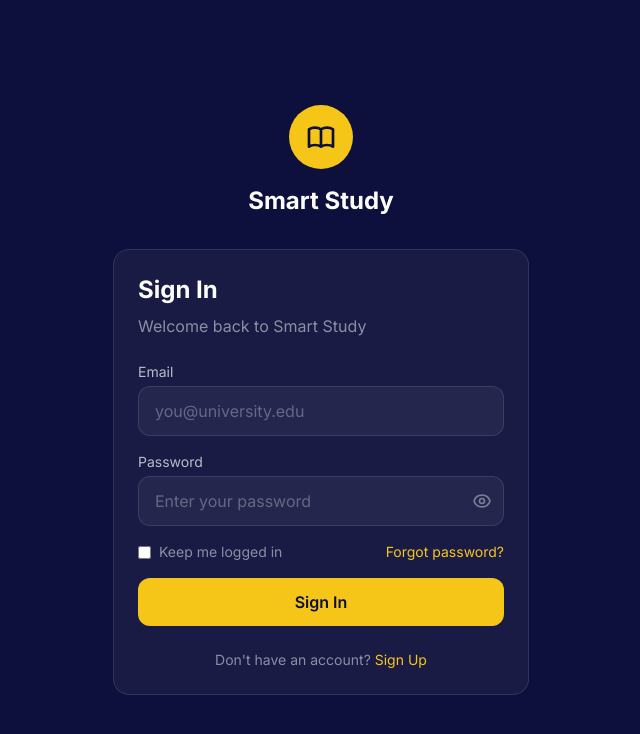
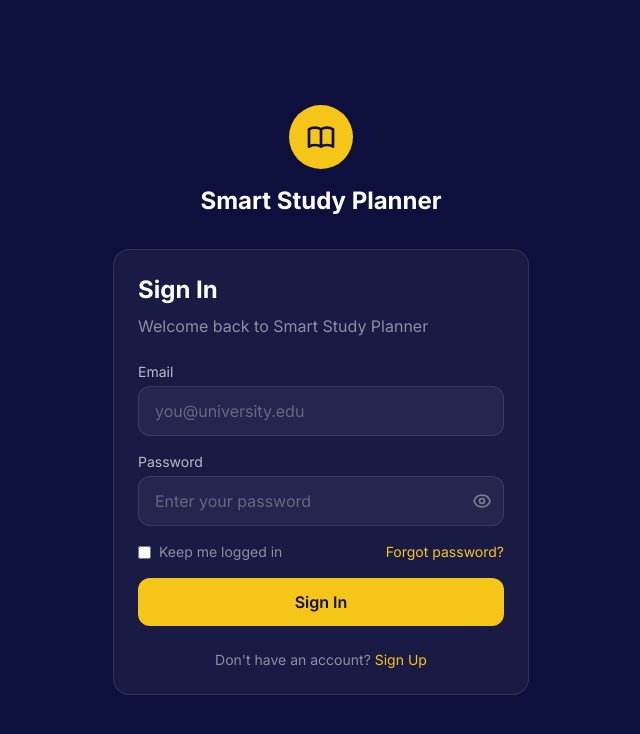
Before and after one commit to Bismark1hub/project-work, a React (Vite) app in the folder client/: page /sign-in in a window 1280 px wide. Shown: the top 734 px of the page, without its empty margins (319-959 px from the left). Built offline with nearby package versions, Linux system fonts and the light colour scheme; no server answers.

Commit message:
planner addition

```diff
--- a/client/dev-dist/sw.js
+++ b/client/dev-dist/sw.js
@@ -82,7 +82,7 @@ define(['./workbox-290dd570'], (function (workbox) { 'use strict';
     "revision": "3ca0b8505b4bec776b69afdba2768812"
   }, {
     "url": "index.html",
-    "revision": "0.03dc0at5n7o"
+    "revision": "0.qk4s6rsd5bs"
   }], {});
   workbox.cleanupOutdatedCaches();
   workbox.registerRoute(new workbox.NavigationRoute(workbox.createHandlerBoundToURL("index.html"), {
--- a/client/index.html
+++ b/client/index.html
@@ -4,12 +4,12 @@
     <meta charset="UTF-8" />
     <meta name="viewport" content="width=device-width, initial-scale=1.0" />
     <meta name="theme-color" content="#0D0F3C" />
-    <meta name="description" content=" Smart Study - Adaptive academic planner" />
+    <meta name="description" content=" Smart Study  Planner- Adaptive academic planner" />
     <link rel="preconnect" href="https://fonts.googleapis.com" />
     <link rel="preconnect" href="https://fonts.gstatic.com" crossorigin />
     <link href="https://fonts.googleapis.com/css2?family=Inter:wght@300;400;500;600;700;800&display=swap" rel="stylesheet" />
     <link rel="icon" type="image/png" href="/pwa-192x192.png" />
-    <title> Smart Study</title>
+    <title> Smart Study Planner</title>
   </head>
   <body class="bg-[#0D0F3C] text-white">
     <div id="root"></div>
--- a/client/public/push-handler.js
+++ b/client/public/push-handler.js
@@ -1,5 +1,5 @@
 self.addEventListener('push', (event) => {
-  let data = { title: ' Smart Study', body: '' };
+  let data = { title: ' Smart Study Planner', body: '' };
 
   if (event.data) {
     try {
--- a/client/src/App.tsx
+++ b/client/src/App.tsx
@@ -47,7 +47,7 @@ function AuthWrapper({ children }: { children: React.ReactNode }) {
               <path strokeLinecap="round" strokeLinejoin="round" strokeWidth={2} d="M12 6.253v13m0-13C10.832 5.477 9.246 5 7.5 5S4.168 5.477 3 6.253v13C4.168 18.477 5.754 18 7.5 18s3.332.477 4.5 1.253m0-13C13.168 5.477 14.754 5 16.5 5c1.747 0 3.332.477 4.5 1.253v13C19.832 18.477 18.247 18 16.5 18c-1.746 0-3.332.477-4.5 1.253" />
             </svg>
           </div>
-          <h1 className="text-2xl font-bold"> Smart Study</h1>
+          <h1 className="text-2xl font-bold"> Smart Study Planner</h1>
         </div>
         <div className="bg-white/5 border border-white/10 rounded-2xl p-6">
           {children}
--- a/client/src/components/layout/Sidebar.tsx
+++ b/client/src/components/layout/Sidebar.tsx
@@ -39,7 +39,7 @@ export default function Sidebar() {
               <path strokeLinecap="round" strokeLinejoin="round" strokeWidth={2} d="M12 6.253v13m0-13C10.832 5.477 9.246 5 7.5 5S4.168 5.477 3 6.253v13C4.168 18.477 5.754 18 7.5 18s3.332.477 4.5 1.253m0-13C13.168 5.477 14.754 5 16.5 5c1.747 0 3.332.477 4.5 1.253v13C19.832 18.477 18.247 18 16.5 18c-1.746 0-3.332.477-4.5 1.253" />
             </svg>
           </div>
-          <span className="text-white font-bold text-lg">Smart Study</span>
+          <span className="text-white font-bold text-lg">Smart Study Planner</span>
         </div>
 
         {/* Navigation */}
--- a/client/src/pages/admin/AdminLogin.tsx
+++ b/client/src/pages/admin/AdminLogin.tsx
@@ -50,7 +50,7 @@ export default function AdminLogin() {
             </svg>
           </div>
           <h1 className="text-2xl font-bold text-white">Admin Portal</h1>
-          <p className="text-white/50 mt-1"> Smart Study</p>
+          <p className="text-white/50 mt-1"> Smart Study Planner</p>
         </div>
 
         <div className="bg-white/5 border border-white/10 rounded-2xl p-6">
--- a/client/src/pages/auth/SignIn.tsx
+++ b/client/src/pages/auth/SignIn.tsx
@@ -33,7 +33,7 @@ export default function SignIn() {
   return (
     <div>
       <h2 className="text-2xl font-bold text-white mb-2">Sign In</h2>
-      <p className="text-white/50 mb-6">Welcome back to  Smart Study</p>
+      <p className="text-white/50 mb-6">Welcome back to  Smart Study Planner</p>
 
       {error && (
         <div className="bg-red-500/20 text-red-400 p-3 rounded-xl mb-4 text-sm">
--- a/client/src/pages/auth/SignUp.tsx
+++ b/client/src/pages/auth/SignUp.tsx
@@ -39,7 +39,7 @@ export default function SignUp() {
   return (
     <div>
       <h2 className="text-2xl font-bold text-white mb-2">Sign Up</h2>
-      <p className="text-white/50 mb-6">Create your  Smart Study account</p>
+      <p className="text-white/50 mb-6">Create your  Smart Study Planner account</p>
 
       {error && (
         <div className="bg-red-500/20 text-red-400 p-3 rounded-xl mb-4 text-sm">
--- a/client/src/pages/dashboard/Dashboard.tsx
+++ b/client/src/pages/dashboard/Dashboard.tsx
@@ -78,7 +78,7 @@ export default function Dashboard() {
           <h1 className="text-3xl font-bold text-white">
             {getGreeting()}, {user?.first_name}!
           </h1>
-          <p className="text-white/50 mt-1">Welcome to  Smart Study</p>
+          <p className="text-white/50 mt-1">Welcome to  Smart Study Planner</p>
         </div>
         <div className="bg-white/5 border border-white/10 rounded-2xl p-12 text-center">
           <div className="text-6xl mb-4">📚</div>
--- a/client/vite.config.ts
+++ b/client/vite.config.ts
@@ -14,7 +14,7 @@ export default defineConfig({
         type: 'module',
       },
       manifest: {
-        name: ' Smart Study',
+        name: ' Smart Study Planner',
         short_name: 'Smart Study',
         description: 'Adaptive academic planner for university students',
         theme_color: '#0D0F3C',
```
Also changed, not shown: 1 other file (tests, documents, lock files or other folders).
